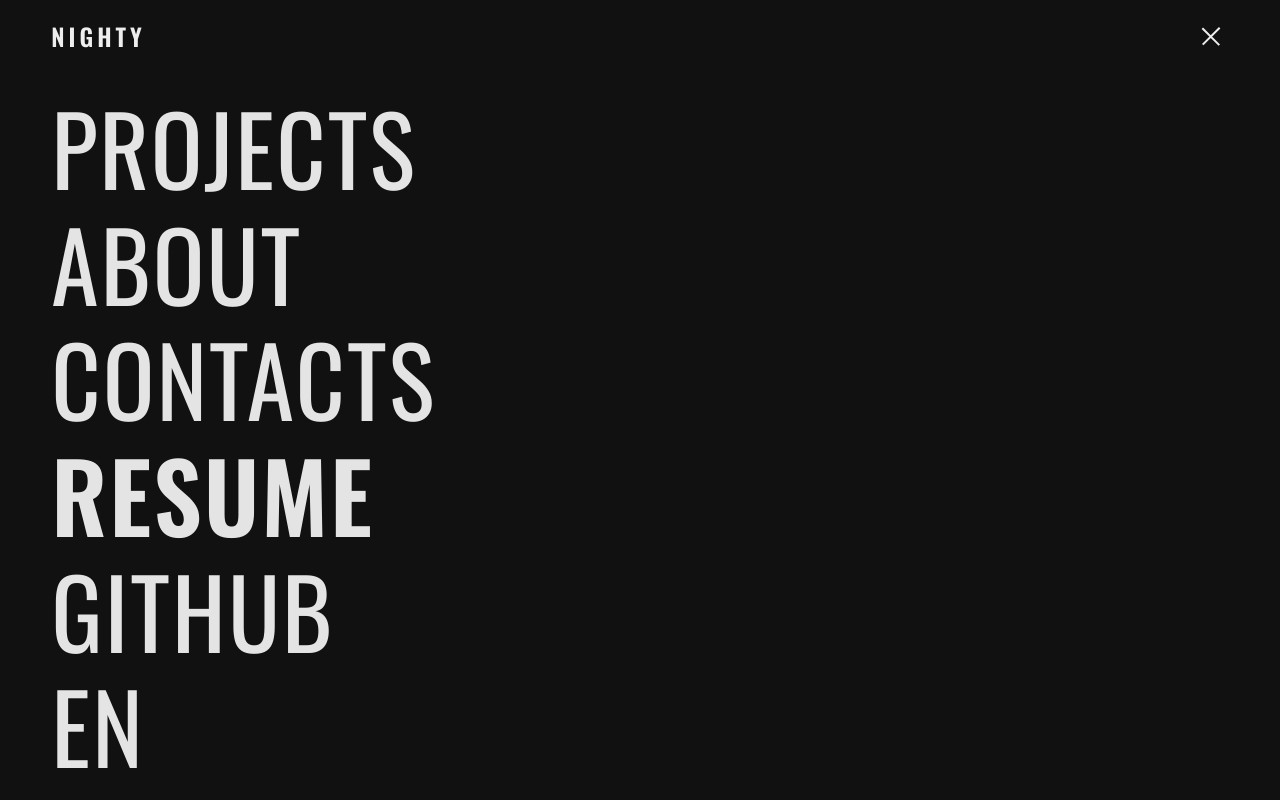
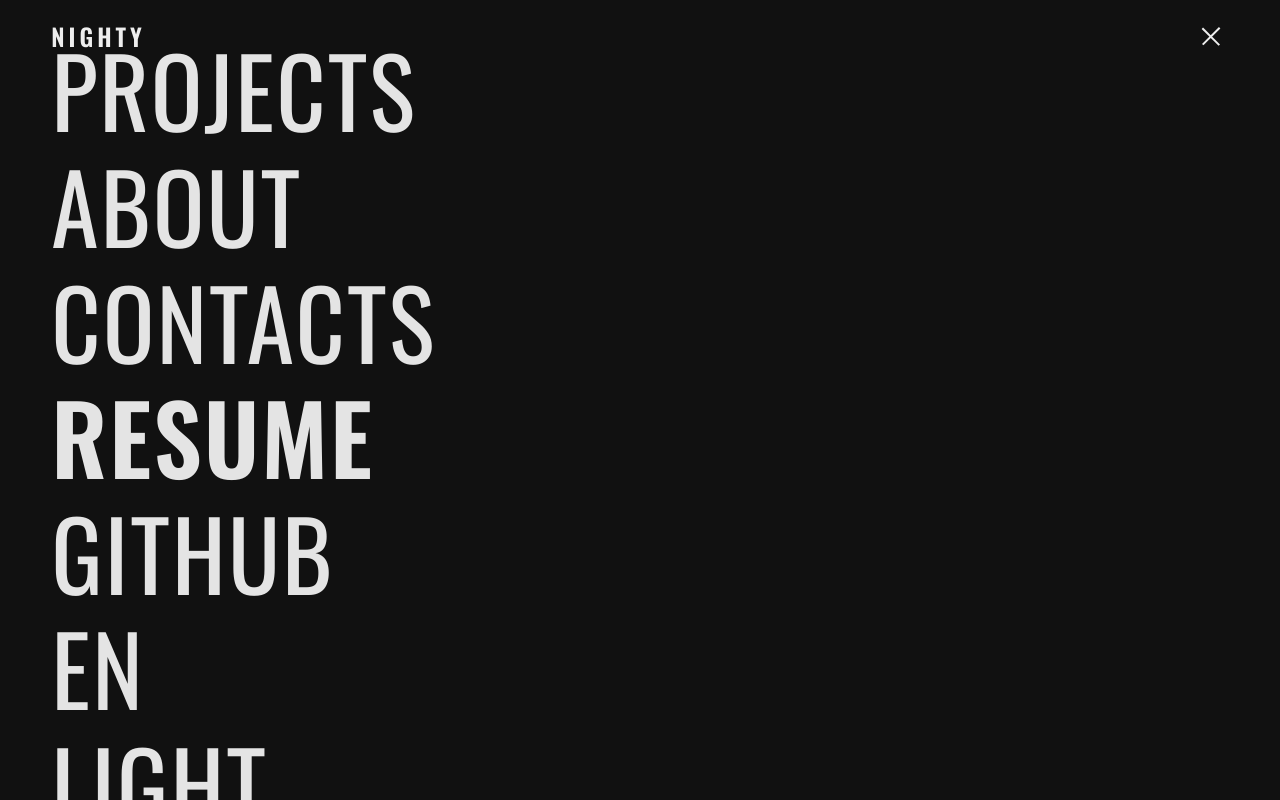
Before and after one commit to Nighty3098/Portfolio, a React (Create React App) app: page / in a window 1280 px wide. Both pictures are taken after a click on the button "Toggle menu". Shown: the top 800 px of the page. Built offline with nearby package versions, Linux system fonts and the light colour scheme.

Commit message:
feat(ui): add light theme with toggle in menu
- ThemeContext with localStorage persistence
- Light CSS variables in [data-theme='light']
- Theme toggle button (LIGHT/DARK) in menu overlay

```diff
--- a/src/App.css
+++ b/src/App.css
@@ -32,8 +32,20 @@
     --text-review-name: 1rem;
     --text-stat-value: 2rem;
     --text-stat-label: 1rem;
-    --max-w: 1500px;
+    --max-w: 1200px;
     --header-h: 72px;
+}
+
+[data-theme="light"] {
+    --bg: #f5f5f7;
+    --bg-2: #e8e8f0;
+    --bg-3: #d6d6e0;
+    --fg: #1a1a2e;
+    --fg-2: #6b6b80;
+    --accent: #c8963e;
+    --accent-2: #b07830;
+    --red: #c06050;
+    --shadow: 0px 15px 30px rgba(0, 0, 0, 0.06);
 }
 
 * {
@@ -1171,7 +1183,7 @@
     font-family: "Teko", sans-serif;
     font-size: clamp(6rem, 30vw, 30rem);
     font-weight: 700;
-    color: #fff;
+    color: var(--fg);
     line-height: 0.9;
     text-transform: uppercase;
     margin: 0;
@@ -1236,7 +1248,8 @@
     visibility: hidden;
     font-size: 0.65rem;
     letter-spacing: 3px;
-    color: rgba(255, 255, 255, 0.4);
+    color: var(--fg-2);
+    opacity: 0.6;
     font-family: "Exo 2", sans-serif;
 }
 
@@ -1268,7 +1281,8 @@
     z-index: 2;
     font-size: 0.75rem;
     letter-spacing: 3px;
-    color: rgba(255, 255, 255, 0.3);
+    color: var(--fg-2);
+    opacity: 0.6;
     font-family: "Exo 2", sans-serif;
     text-transform: uppercase;
 }
--- a/src/components/Header.tsx
+++ b/src/components/Header.tsx
@@ -1,5 +1,6 @@
 import { useState, useRef, useEffect } from "react";
 import { useTranslate } from "../context/I18nContext";
+import { useTheme } from "../context/ThemeContext";
 import GitHubStats from "./github_stats";
 import gsap from "gsap";
 
@@ -12,6 +13,7 @@
 
 function Header() {
   const { t, locale, setLocale } = useTranslate();
+  const { theme, toggleTheme } = useTheme();
   const [isMenuOpen, setMenuOpen] = useState(false);
   const menuRef = useRef<HTMLDivElement>(null);
   const overlayRef = useRef<HTMLDivElement>(null);
@@ -121,6 +123,12 @@
             >
               {locale === "en" ? "EN" : "RU"}
             </button>
+            <button
+              className="menu-nav-item menu-theme-btn"
+              onClick={toggleTheme}
+            >
+              {theme === "dark" ? "LIGHT" : "DARK"}
+            </button>
           </nav>
         </div>
       </div>
--- /dev/null
+++ b/src/context/ThemeContext.tsx
@@ -0,0 +1,36 @@
+import { createContext, useContext, useState, useEffect, ReactNode } from "react";
+
+type Theme = "dark" | "light";
+
+interface ThemeContextType {
+  theme: Theme;
+  toggleTheme: () => void;
+}
+
+const ThemeContext = createContext<ThemeContextType | undefined>(undefined);
+
+export function ThemeProvider({ children }: { children: ReactNode }) {
+  const [theme, setTheme] = useState<Theme>(() => {
+    const saved = localStorage.getItem("theme");
+    return saved === "light" || saved === "dark" ? saved : "dark";
+  });
+
+  useEffect(() => {
+    document.documentElement.setAttribute("data-theme", theme);
+    localStorage.setItem("theme", theme);
+  }, [theme]);
+
+  const toggleTheme = () => setTheme((prev) => (prev === "dark" ? "light" : "dark"));
+
+  return (
+    <ThemeContext.Provider value={{ theme, toggleTheme }}>
+      {children}
+    </ThemeContext.Provider>
+  );
+}
+
+export function useTheme() {
+  const context = useContext(ThemeContext);
+  if (!context) throw new Error("useTheme must be used within ThemeProvider");
+  return context;
+}
--- a/src/index.tsx
+++ b/src/index.tsx
@@ -2,6 +2,7 @@
 import ReactDOM from 'react-dom/client';
 import App from './App';
 import { I18nProvider } from './context/I18nContext';
+import { ThemeProvider } from './context/ThemeContext';
 import reportWebVitals from './reportWebVitals';
 
 const root = ReactDOM.createRoot(
@@ -9,9 +10,11 @@
 );
 root.render(
   <React.StrictMode>
-    <I18nProvider>
-      <App />
-    </I18nProvider>
+    <ThemeProvider>
+      <I18nProvider>
+        <App />
+      </I18nProvider>
+    </ThemeProvider>
   </React.StrictMode>
 );
 
```
